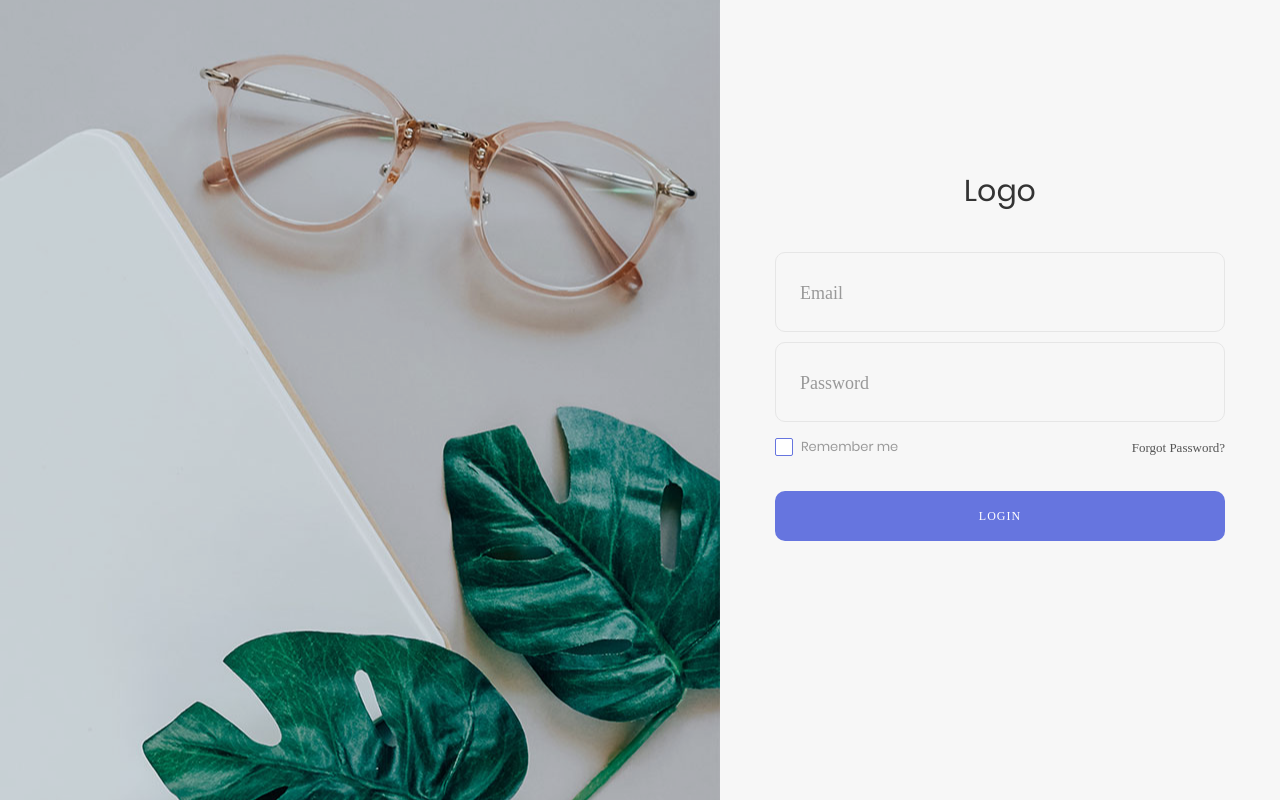
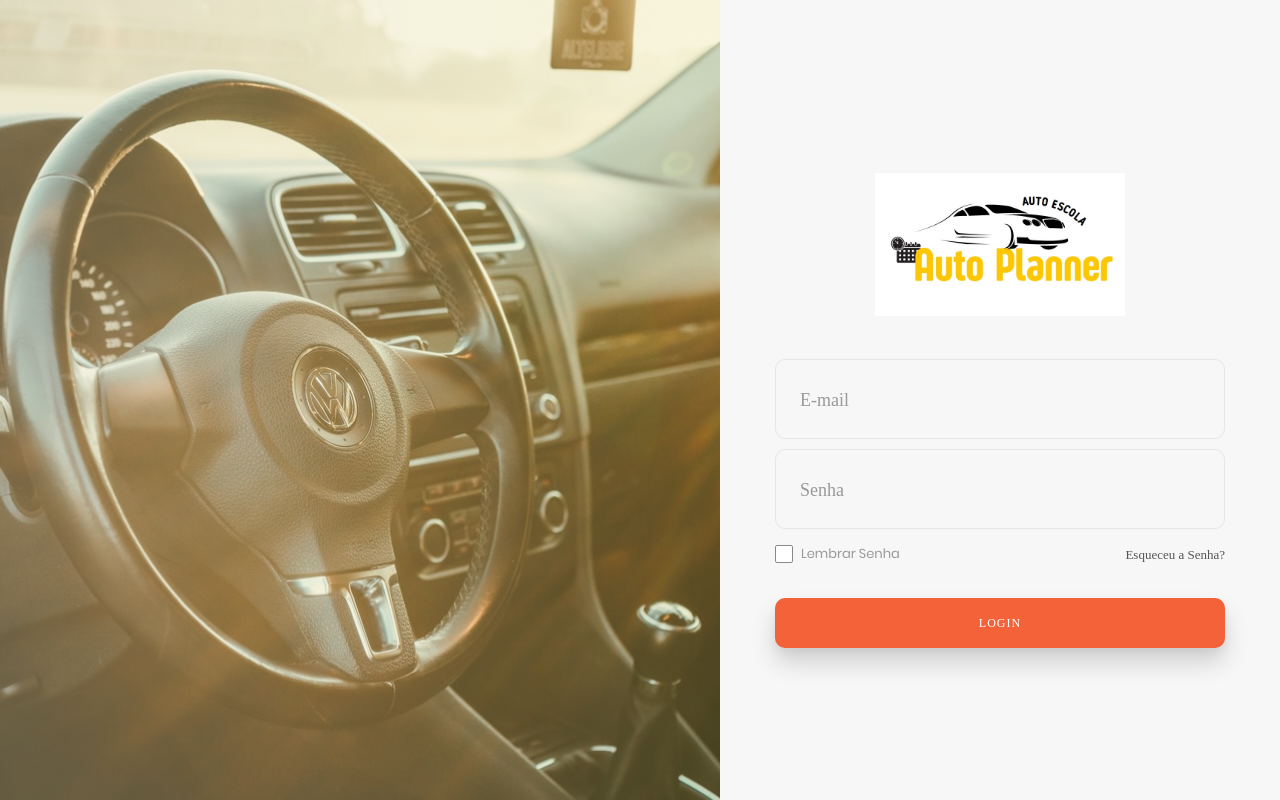
Before and after one commit to Erubbo/AutoPlanner, a PHP site: page / in a window 1280 px wide. Run offline with PHP 8.4, Linux system fonts and the light colour scheme; some web fonts are replaced.

Commit message:
Index e Login Alterado

```diff
--- a/Login_v18/css/main.css
+++ b/Login_v18/css/main.css
@@ -236,6 +236,8 @@ iframe {
   background-position: center;
   position: relative;
   z-index: 1;
+
+
 }
 
 .login100-more::before {
@@ -248,6 +250,9 @@ iframe {
   top: 0;
   left: 0;
   background: rgba(0,0,0,0.1);
+
+
+  background: linear-gradient(90deg, rgba(222,217,167,0.31976540616246496) 0%, rgba(238,217,93,0.21612394957983194) 100%, rgba(255,81,0,1) 100%);
 }
 
 
@@ -343,7 +348,7 @@ input.input100 {
   top: -1px;
   left: -1px;
   pointer-events: none;
-  border: 1px solid #6675df;
+  border: 1px solid rgb(92, 91, 91);
   border-radius: 10px;
 
   visibility: hidden;
@@ -438,7 +443,7 @@ input.input100 {
   height: 18px;
   border-radius: 2px;
   background: #fff;
-  border: 1px solid #6675df;
+  border: 1px solid #888a8b ;
   left: 0;
   top: 50%;
   -webkit-transform: translateY(-50%);
@@ -449,7 +454,7 @@ input.input100 {
 }
 
 .input-checkbox100:checked + .label-checkbox100::before {
-  color: #6675df;
+  color: #202022;
 }
 
 
@@ -478,7 +483,7 @@ input.input100 {
   width: 100%;
   height: 50px;
   border-radius: 10px;
-  background: #6675df;
+  background: #f4623a;
 
   font-family: Montserrat-Bold;
   font-size: 12px;
@@ -491,10 +496,12 @@ input.input100 {
   -o-transition: all 0.4s;
   -moz-transition: all 0.4s;
   transition: all 0.4s;
+  box-shadow: rgba(0, 0, 0, 0.15) 0px 15px 25px, rgba(0, 0, 0, 0.05) 0px 5px 10px;
+
 }
 
 .login100-form-btn:hover {
-  background: #333333;
+  background: #f53804;
 }
 
 
--- a/Login_v18/index.php
+++ b/Login_v18/index.php
@@ -46,41 +46,41 @@ if(isset($_SESSION['email'])){
 			<div class="wrap-login100">
 				<form action="../backend/login_valida.php"  method="post" class="login100-form validate-form">
 					<span class="login100-form-title p-b-43">
-						Logo
+						<img src="images/logo_tipo.jpg" alt="" width="250px">
 					</span>
 
 
 					<div class="wrap-input100 validate-input" data-validate = "Valid email is required: ex@abc.xyz">
 						<input class="input100" type="email" id="email" name="email">
 						<span class="focus-input100"></span>
-						<span class="label-input100">Email</span>
+						<span class="label-input100">E-mail</span>
 					</div>
 
 
 					<div class="wrap-input100 validate-input" data-validate="Password is required">
 						<input class="input100" type="password" name="senha">
 						<span class="focus-input100"></span>
-						<span class="label-input100">Password</span>
+						<span class="label-input100">Senha</span>
 					</div>
 
 					<div class="flex-sb-m w-full p-t-3 p-b-32">
 						<div class="contact100-form-checkbox">
 							<input class="input-checkbox100" id="ckb1" type="checkbox" name="remember-me">
 							<label class="label-checkbox100" for="ckb1">
-								Remember me
+								Lembrar Senha
 							</label>
 						</div>
 
 						<div>
 							<a href="#" class="txt1">
-								Forgot Password?
+								Esqueceu a Senha?
 							</a>
 						</div>
 					</div>
 
 
 					<div class="container-login100-form-btn">
-						<button type="submit" class="login100-form-btn">
+						<button type="submit" class="login100-form-btn ">
 							Login
 						</button>
 					</div>
--- a/backend/includes/navbar.php
+++ b/backend/includes/navbar.php
@@ -1,6 +1,8 @@
 <nav class="navbar navbar-expand-lg bg-light">
     <div class="container-fluid ">
-      <a class="navbar-brand" href="#">Logo</a>
+      <a class="navbar-brand" href="#">
+      <img src="images/logo_tipo.jpg" alt="" width="250px">
+      </a>
       <button class="navbar-toggler" type="button" data-bs-toggle="collapse" data-bs-target="#navbarSupportedContent" aria-controls="navbarSupportedContent" aria-expanded="false" aria-label="Toggle navigation">
         <span class="navbar-toggler-icon"></span>
       </button>
```
Also changed, not shown: Login_v18/images/bg-01.jpg, Login_v18/images/logo_tipo.jpg (added).
